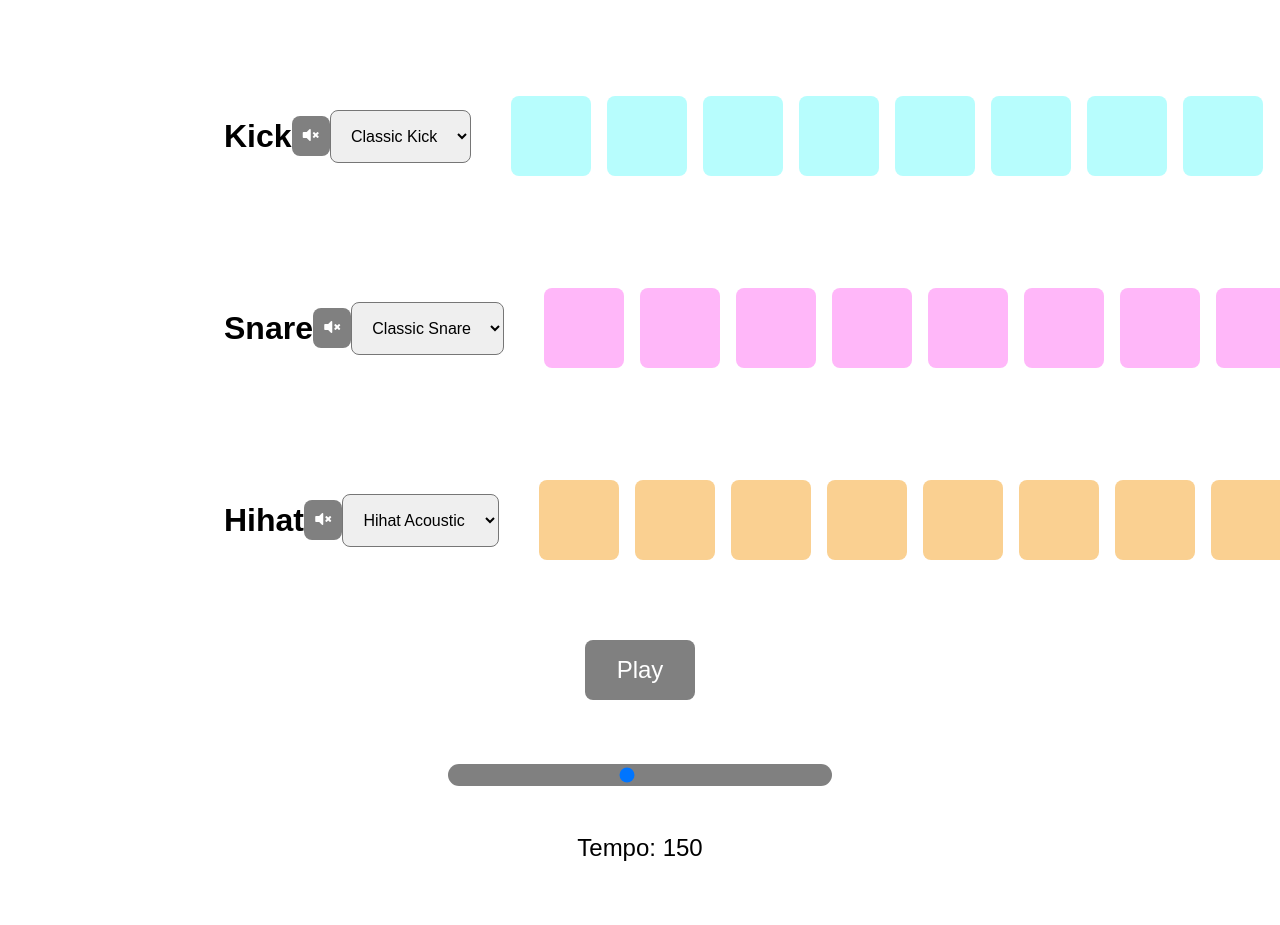
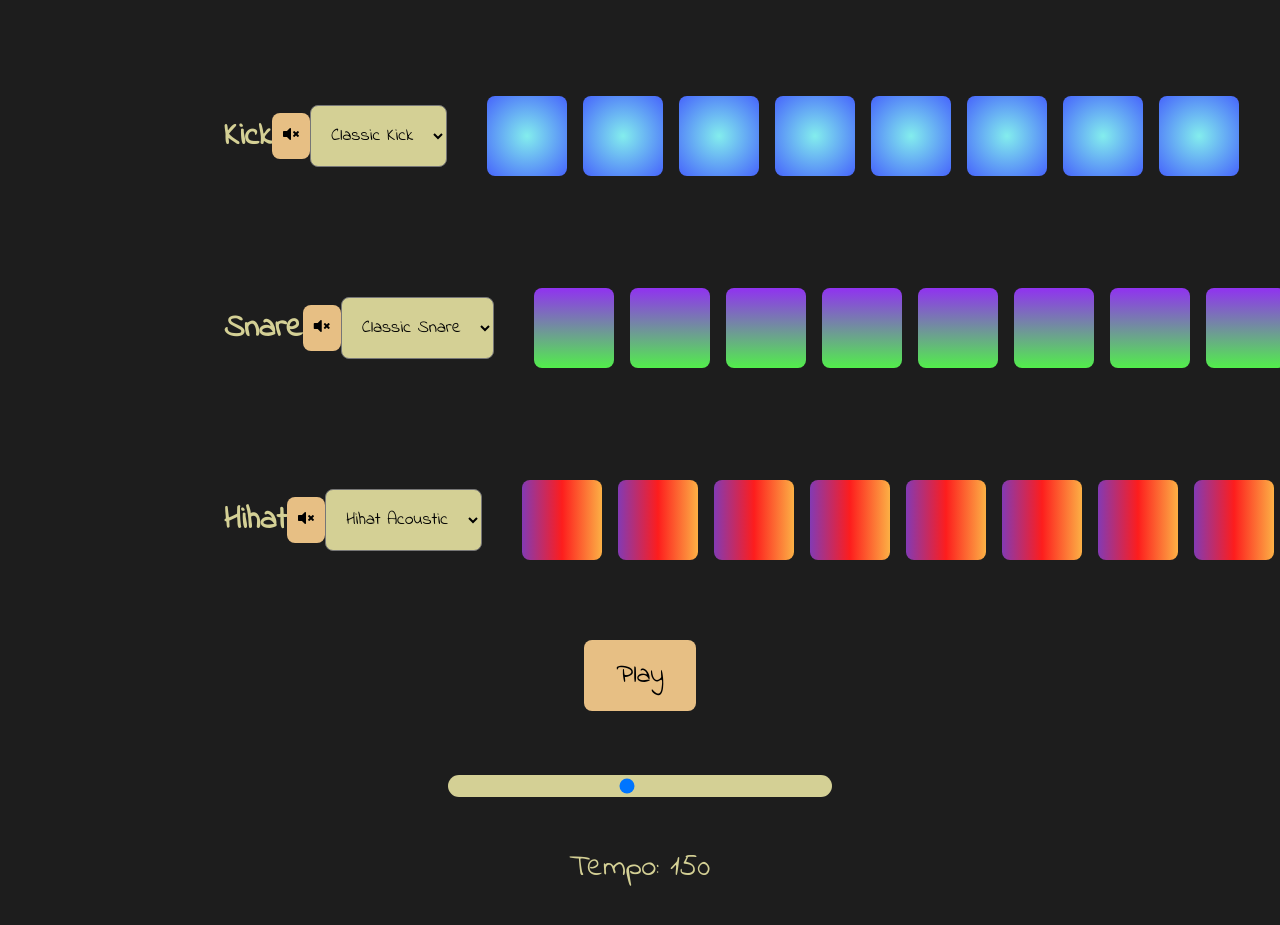
Before and after one commit to RossieK/Beatmaker, a plain HTML site: page index.html in a window 1280 px wide. Shown: the top 925 px of the page. Drawn offline with Linux system fonts and the light colour scheme; a web font is replaced by a local one.

Commit message:
Add new colors theme and fonts

```diff
--- a/index.html
+++ b/index.html
@@ -5,6 +5,8 @@
     <meta charset="UTF-8">
     <meta http-equiv="X-UA-Compatible" content="IE=edge">
     <meta name="viewport" content="width=device-width, initial-scale=1.0">
+    <link rel="preconnect" href="https://fonts.gstatic.com">
+    <link href="https://fonts.googleapis.com/css2?family=Indie+Flower&family=Train+One&display=swap" rel="stylesheet">
     <link rel="stylesheet" href="https://cdnjs.cloudflare.com/ajax/libs/font-awesome/5.15.3/css/all.min.css" integrity="sha512-iBBXm8fW90+nuLcSKlbmrPcLa0OT92xO1BIsZ+ywDWZCvqsWgccV3gFoRBv0z+8dLJgyAHIhR35VZc2oM/gI1w==" crossorigin="anonymous" />
     <link rel="stylesheet" href="./style.css">
     <title>Beatmaker</title>
--- a/style.css
+++ b/style.css
@@ -2,10 +2,12 @@
     margin: 0;
     padding: 0;
     box-sizing: border-box;
+    font-family: 'Indie Flower', cursive;
 }
 
 body {
-    font-family: sans-serif;
+    background: rgb(29, 29, 29);
+    color: rgb(212, 208, 149);
 }
 
 i,
@@ -24,27 +26,30 @@ svg {
 }
 
 .kick-pad {
-    background: rgb(183, 253, 253);
+    background: rgb(131, 237, 237);
+    background: radial-gradient(circle, rgba(131, 237, 237, 1) 0%, rgba(70, 100, 252, 1) 100%);
 }
 
 .snare-pad {
-    background: rgb(255, 183, 249);
+    background: rgb(82, 238, 75);
+    background: linear-gradient(0deg, rgba(82, 238, 75, 1) 0%, rgba(144, 50, 240, 1) 100%);
 }
 
 .hihat-pad {
-    background: rgb(250, 208, 145);
+    background: rgb(131, 58, 180);
+    background: linear-gradient(90deg, rgba(131, 58, 180, 1) 0%, rgba(253, 29, 29, 1) 50%, rgba(252, 176, 69, 1) 100%);
 }
 
 .kick-pad.active {
-    background: rgb(0, 224, 224);
+    background: rgb(3, 43, 241);
 }
 
 .snare-pad.active {
-    background: rgb(221, 0, 203);
+    background: rgba(82, 238, 75, 1);
 }
 
 .hihat-pad.active {
-    background: rgb(231, 112, 0);
+    background: rgba(253, 29, 29, 1);
 }
 
 .sequencer {
@@ -83,11 +88,15 @@ svg {
     padding: 0.7rem;
     border: none;
     border-radius: 0.5rem;
-    background: gray;
+    background: rgb(231, 191, 132);
     color: white;
     font-size: 1rem;
     cursor: pointer;
     transition: all 0.5s ease;
+}
+
+.fa-volume-mute {
+    color: black;
 }
 
 .pad {
@@ -96,23 +105,28 @@ svg {
 
 .play {
     padding: 1rem 2rem;
-    font-size: 1.5rem;
-    background: gray;
-    color: white;
+    font-size: 1.7rem;
+    background: rgb(231, 191, 132);
+    color: black;
     border: none;
     border-radius: 0.5rem;
     cursor: pointer;
     margin-top: 4rem;
 }
 
+.play.active {
+    background: rgb(218, 146, 40);
+}
+
 select {
     padding: 1rem;
-    font-size: 1rem;
+    font-size: 1.1rem;
     border-radius: 0.5rem;
+    background: rgb(212, 208, 149);
 }
 
 .mute.active {
-    background: rgb(201, 201, 201);
+    background: rgb(218, 146, 40);
 }
 
 .tempo {
@@ -126,13 +140,13 @@ select {
     margin: 1rem 0rem;
     width: 100%;
     position: relative;
-    background: gray;
+    background: rgb(212, 208, 149);
     cursor: pointer;
     border-radius: 1rem;
 }
 
 .tempo p {
-    font-size: 1.5rem;
+    font-size: 1.9rem;
     margin: 2rem;
     text-align: center;
 }
```
